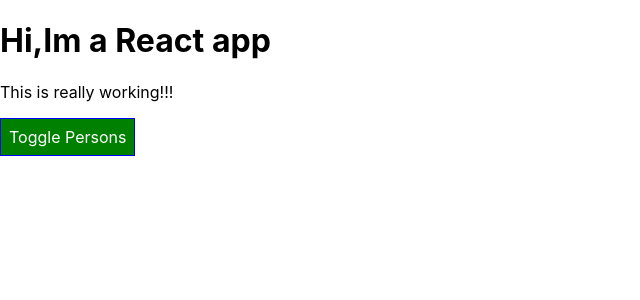
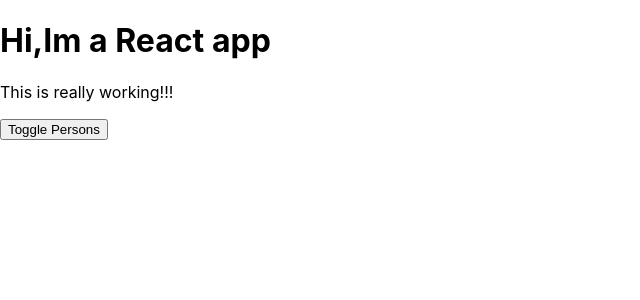
Before and after one commit to ArleneDcosta/ReactApp, a React app: page / in a window 1280 px wide. Shown: the top 300 px of the page, without its empty margins (0-640 px from the left). Built offline with nearby package versions, Linux system fonts and the light colour scheme.

Commit message:
update with css modules style

```diff
--- a/src/App.css
+++ b/src/App.css
@@ -8,3 +8,26 @@
 .bold{
 	font-weight:bold;
 }
+
+.App button{
+	border:1px solid blue;
+	padding: 16px;
+	background-color: green;
+	font:inherit;
+	color:white;
+	cursor: pointer;
+}
+
+.App button:hover{
+	background-color:lightgreen;
+	color:black;
+}
+
+.App button.Red{
+	background-color: red;
+}
+
+.App button.Red:hover{
+	background-color:salmon ;
+	color: black;
+}
--- a/src/App.js
+++ b/src/App.js
@@ -56,16 +56,10 @@
   }
 
   render() {
-    const style = {
-      backgroundColor:'green',
-      color:'white',
-      font:'inherit',
-      border: '1px solid blue',
-      padding:'8px',
-      cursor:'pointer'
-  };
+
 
   let persons = null;
+  let btnClass = '';
   if(this.state.showPersons){
     persons = (
       <div>
@@ -85,7 +79,7 @@
       </div>
 
       );
-      style.backgroundColor='red';
+     btnClass = classes.Red;
 }
 
   const assignedClasses = [];
@@ -103,8 +97,7 @@
       <div className={classes.App}>
         <h1>Hi,Im a React app</h1>
         <p className={assignedClasses.join(' ')}>This is really working!!!</p>
-        <button
-          style={style}
+        <button className={btnClass}
           onClick={this.togglePersonsHandler}>Toggle Persons</button>
           {persons}
       </div>
```
